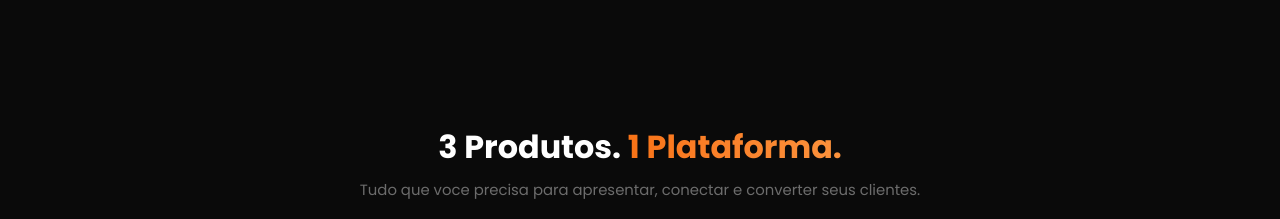
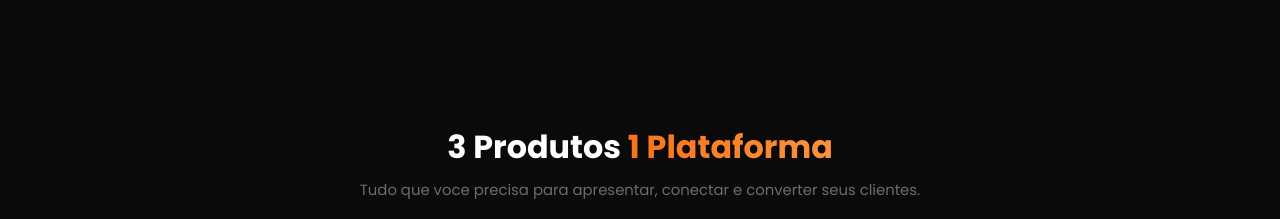
Before and after one commit to juanfoccodigital-bot/geraproposta, a Next.js app: page / in a window 1280 px wide. Shown: the part 920-1139 px from the top of the page. Built offline with nearby package versions, Linux system fonts and the light colour scheme; no server answers; a web font is replaced by a local one.

Commit message:
fix: remove trailing periods from "3 Produtos 1 Plataforma"
Co-Authored-By: Claude Opus 4.6 <noreply@anthropic.com>

```diff
--- a/src/components/landing/ProductsShowcase.tsx
+++ b/src/components/landing/ProductsShowcase.tsx
@@ -77,7 +77,7 @@ export default function ProductsShowcase() {
         {/* Section header */}
         <div className="text-center mb-8 md:mb-10">
           <h2 className="text-2xl md:text-3xl font-bold text-white mb-3">
-            3 Produtos. <span className="bg-gradient-to-r from-[#F97316] to-[#FB923C] bg-clip-text text-transparent">1 Plataforma.</span>
+            3 Produtos <span className="bg-gradient-to-r from-[#F97316] to-[#FB923C] bg-clip-text text-transparent">1 Plataforma</span>
           </h2>
           <p className="text-sm text-white/40 max-w-xl mx-auto">
             Tudo que voce precisa para apresentar, conectar e converter seus clientes.
```
